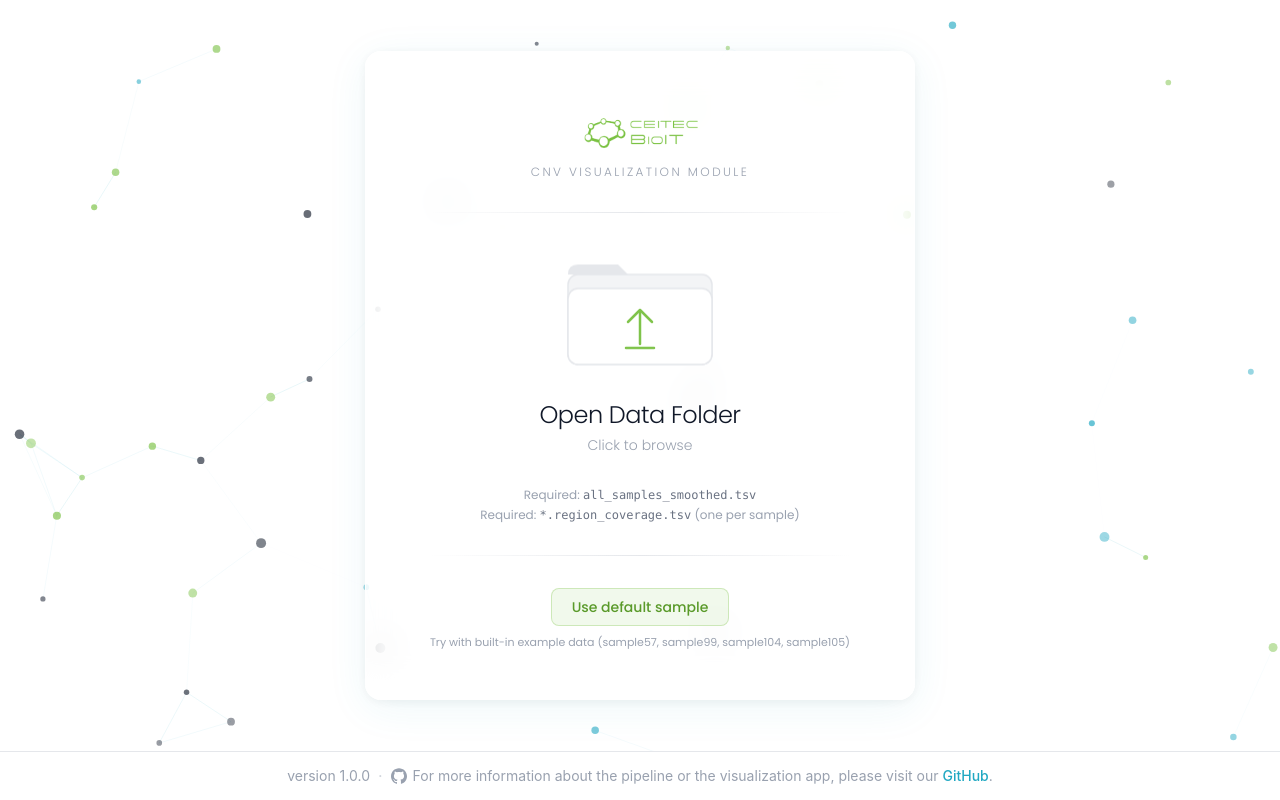
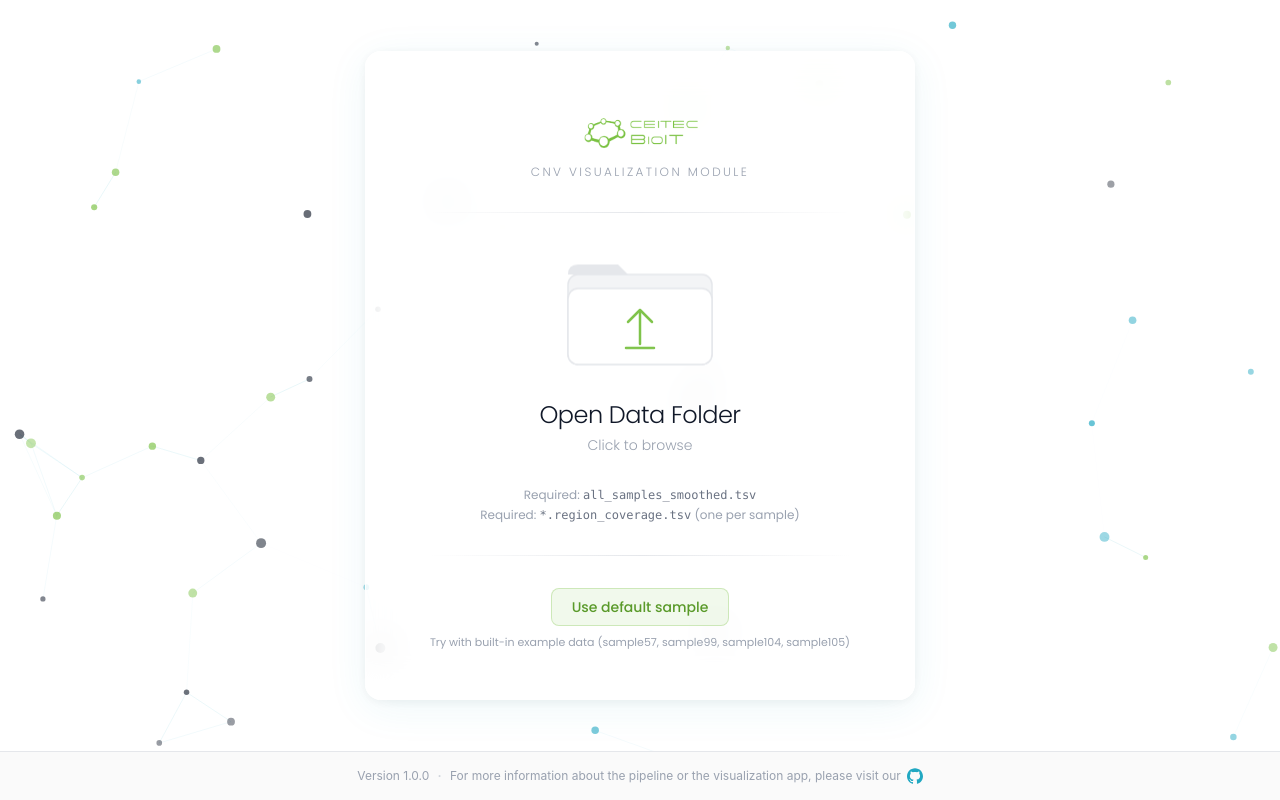
Before and after one commit to BioIT-CEITEC/cnv_analysis_visualization, a Vue app: page / in a window 1280 px wide. Built offline with nearby package versions, Linux system fonts and the light colour scheme.

Commit message:
Updated visuals of version and GitHub section

```diff
--- a/src/components/AppFooter.vue
+++ b/src/components/AppFooter.vue
@@ -7,22 +7,25 @@ import { APP_VERSION } from '../utils/version.js'
 </script>
 
 <template>
-  <footer class="px-4 py-3 border-t border-gray-200 bg-white flex items-center justify-center gap-2 flex-wrap text-center">
-    <span class="text-sm text-gray-400">{{ APP_VERSION }}</span>
+  <footer
+    class="px-4 py-3 border-t border-gray-200 flex items-center justify-center gap-2 flex-wrap text-center"
+    style="background-color: #dfdfdf2b"
+  >
+    <span class="text-[12px] text-gray-400">{{ APP_VERSION }}</span>
     <span class="text-gray-300">·</span>
-    <span class="inline-flex items-center gap-1.5 text-sm text-gray-400">
-      <svg viewBox="0 0 24 24" fill="currentColor" class="w-4 h-4 flex-shrink-0">
-        <path d="M12 .297c-6.63 0-12 5.373-12 12 0 5.303 3.438 9.8 8.205 11.385.6.113.82-.258.82-.577 0-.285-.01-1.04-.015-2.04-3.338.724-4.042-1.61-4.042-1.61C4.422 18.07 3.633 17.7 3.633 17.7c-1.087-.744.084-.729.084-.729 1.205.084 1.838 1.236 1.838 1.236 1.07 1.835 2.809 1.305 3.495.998.108-.776.417-1.305.76-1.605-2.665-.3-5.466-1.332-5.466-5.93 0-1.31.465-2.38 1.235-3.22-.135-.303-.54-1.523.105-3.176 0 0 1.005-.322 3.3 1.23.96-.267 1.98-.399 3-.405 1.02.006 2.04.138 3 .405 2.28-1.552 3.285-1.23 3.285-1.23.645 1.653.24 2.873.12 3.176.765.84 1.23 1.91 1.23 3.22 0 4.61-2.805 5.625-5.475 5.92.42.36.81 1.096.81 2.22 0 1.606-.015 2.896-.015 3.286 0 .315.21.69.825.57C20.565 22.092 24 17.592 24 12.297c0-6.627-5.373-12-12-12" />
-      </svg>
-      <span>
-        For more information about the pipeline or the visualization app, please visit our
-        <a
-          href="https://github.com/BioIT-CEITEC/cnv_analysis_visualization"
-          target="_blank"
-          rel="noopener noreferrer"
-          class="text-[#21a8c2] hover:underline font-medium"
-        >GitHub</a>.
-      </span>
+    <span class="inline-flex items-center gap-1.5 text-[12px] text-gray-400">
+      <span>For more information about the pipeline or the visualization app, please visit our</span>
+      <a
+        href="https://github.com/BioIT-CEITEC/cnv_analysis_visualization"
+        target="_blank"
+        rel="noopener noreferrer"
+        title="View on GitHub"
+        class="text-[#21a8c2] hover:opacity-70 transition-opacity"
+      >
+        <svg viewBox="0 0 24 24" fill="currentColor" class="w-4 h-4 flex-shrink-0">
+          <path d="M12 .297c-6.63 0-12 5.373-12 12 0 5.303 3.438 9.8 8.205 11.385.6.113.82-.258.82-.577 0-.285-.01-1.04-.015-2.04-3.338.724-4.042-1.61-4.042-1.61C4.422 18.07 3.633 17.7 3.633 17.7c-1.087-.744.084-.729.084-.729 1.205.084 1.838 1.236 1.838 1.236 1.07 1.835 2.809 1.305 3.495.998.108-.776.417-1.305.76-1.605-2.665-.3-5.466-1.332-5.466-5.93 0-1.31.465-2.38 1.235-3.22-.135-.303-.54-1.523.105-3.176 0 0 1.005-.322 3.3 1.23.96-.267 1.98-.399 3-.405 1.02.006 2.04.138 3 .405 2.28-1.552 3.285-1.23 3.285-1.23.645 1.653.24 2.873.12 3.176.765.84 1.23 1.91 1.23 3.22 0 4.61-2.805 5.625-5.475 5.92.42.36.81 1.096.81 2.22 0 1.606-.015 2.896-.015 3.286 0 .315.21.69.825.57C20.565 22.092 24 17.592 24 12.297c0-6.627-5.373-12-12-12" />
+        </svg>
+      </a>
     </span>
   </footer>
 </template>
--- a/src/utils/version.js
+++ b/src/utils/version.js
@@ -1 +1 @@
-export const APP_VERSION = 'version 1.0.0'
+export const APP_VERSION = 'Version 1.0.0'
```
